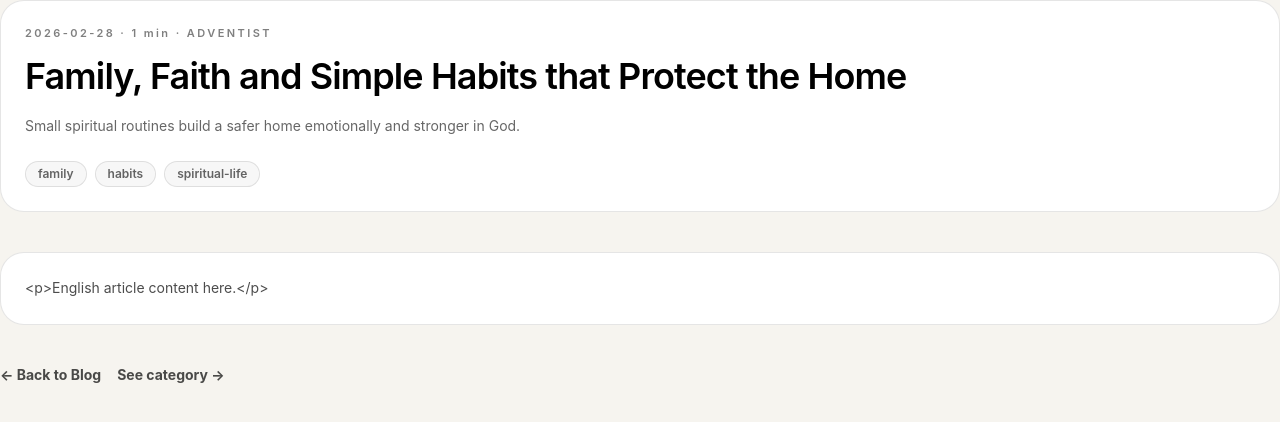
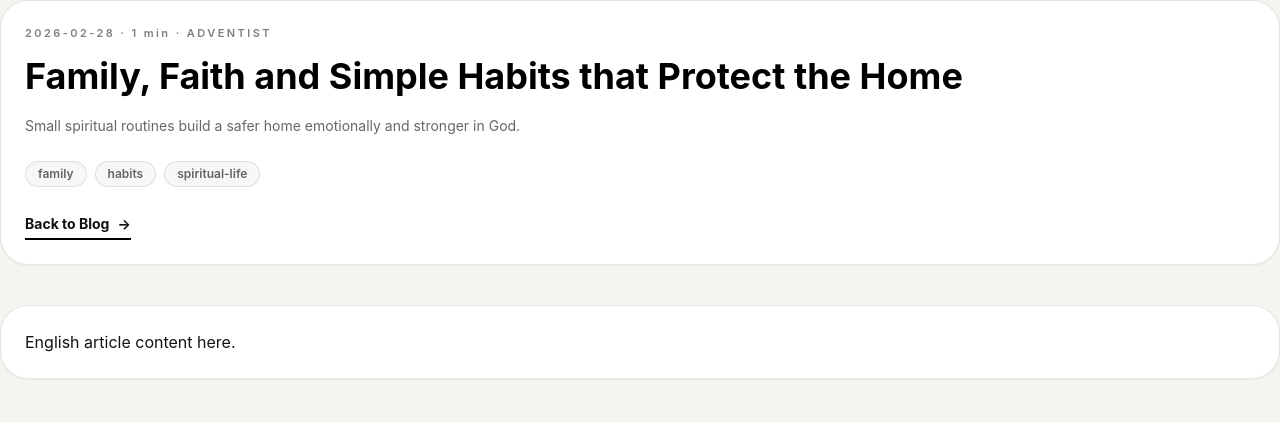
Before and after one commit to eliaslicojicacoma-spec/EverLight-Journal, a Next.js app: page /en/blog/family-faith-and-simple-habits-that-protect-the-home in a window 1280 px wide. Shown: the top 422 px of the page. Built offline with nearby package versions, Linux system fonts and the light colour scheme; no server answers.

Commit message:
Update page.tsx

```diff
--- a/src/app/[locale]/blog/[slug]/page.tsx
+++ b/src/app/[locale]/blog/[slug]/page.tsx
@@ -1,12 +1,15 @@
 import Link from "next/link";
+import type { Metadata } from "next";
 import { notFound } from "next/navigation";
 import { siteConfig } from "@/config/siteConfig";
 import { getBlogArticle, getBlogSlugs } from "@/content/blog/articles";
 
-type PageProps = { params: { locale: string; slug: string } };
+type PageProps = {
+  params: { locale: string; slug: string };
+};
 
 export async function generateStaticParams() {
-  const locales = siteConfig.locales;
+  const locales = siteConfig.locales as readonly string[];
   const items: { locale: string; slug: string }[] = [];
 
   for (const locale of locales) {
@@ -17,31 +20,54 @@ export async function generateStaticParams() {
   return items;
 }
 
-export default function BlogArticlePage({ params }: PageProps) {
-  const locale = (params?.locale ?? siteConfig.defaultLocale) as "pt" | "en";
+export async function generateMetadata({ params }: PageProps): Promise<Metadata> {
+  const locale = params?.locale ?? siteConfig.defaultLocale;
+  const slug = params?.slug ?? "";
+  const article = getBlogArticle(locale, slug);
+
+  if (!article) return { title: "Artigo não encontrado | EverLight Journal" };
+
+  const base = siteConfig.url;
+  const url = `${base}/${locale}/blog/${article.slug}`;
+
+  return {
+    title: `${article.title} | EverLight Journal`,
+    description: article.summary,
+    alternates: { canonical: url },
+    openGraph: {
+      title: article.title,
+      description: article.summary,
+      url,
+      images: article.image ? [{ url: `${base}${article.image}` }] : undefined,
+    },
+  };
+}
+
+export default function BlogSlugPage({ params }: PageProps) {
+  const locale = params?.locale ?? siteConfig.defaultLocale;
   const isPT = locale === "pt";
   const slug = params?.slug ?? "";
 
   const article = getBlogArticle(locale, slug);
-  if (!article) return notFound();
+  if (!article) notFound();
 
   return (
     <main className="space-y-10">
-      <section className="rounded-3xl border border-black/10 bg-white p-6">
+      <section className="rounded-[28px] border border-black/10 bg-white p-6 shadow-sm">
         <div className="text-[11px] font-semibold tracking-[0.22em] text-black/50">
           {article.date} · {article.readTime} · {article.category.toUpperCase()}
         </div>
 
-        <h1 className="mt-3 text-4xl font-semibold leading-tight tracking-tight text-black">
+        <h1 className="mt-3 text-4xl font-bold leading-tight text-black">
           {article.title}
         </h1>
 
-        <p className="mt-4 max-w-2xl text-sm leading-relaxed text-black/60">
+        <p className="mt-4 max-w-3xl text-sm leading-relaxed text-black/60">
           {article.summary}
         </p>
 
         <div className="mt-6 flex flex-wrap gap-2">
-          {article.tags.map((t) => (
+          {(article.tags ?? []).map((t) => (
             <span
               key={t}
               className="rounded-full border border-black/10 bg-black/[0.03] px-3 py-1 text-xs font-semibold text-black/60"
@@ -50,31 +76,23 @@ export default function BlogArticlePage({ params }: PageProps) {
             </span>
           ))}
         </div>
-      </section>
 
-      <section className="rounded-3xl border border-black/10 bg-white p-6">
-        <div className="prose prose-zinc max-w-none">
-          <pre className="whitespace-pre-wrap font-sans text-sm leading-relaxed text-black/70">
-            {article.content}
-          </pre>
+        <div className="mt-6">
+          <Link
+            href={`/${locale}/blog`}
+            className="inline-flex items-center border-b-2 border-black pb-1 text-sm font-bold transition hover:border-black/50 hover:text-black/60"
+          >
+            {isPT ? "Voltar ao Blog" : "Back to Blog"} <span className="ml-2">→</span>
+          </Link>
         </div>
       </section>
 
-      <div className="flex gap-4">
-        <Link
-          href={`/${locale}/blog`}
-          className="inline-flex items-center text-sm font-bold text-black/70 hover:text-black"
-        >
-          ← {isPT ? "Voltar ao Blog" : "Back to Blog"}
-        </Link>
-
-        <Link
-          href={`/${locale}/blog/category/${encodeURIComponent(article.category)}`}
-          className="inline-flex items-center text-sm font-bold text-black/70 hover:text-black"
-        >
-          {isPT ? "Ver categoria" : "See category"} →
-        </Link>
-      </div>
+      <article className="rounded-[28px] border border-black/10 bg-white p-6 shadow-sm">
+        <div
+          className="prose max-w-none"
+          dangerouslySetInnerHTML={{ __html: article.content }}
+        />
+      </article>
     </main>
   );
 }
```
